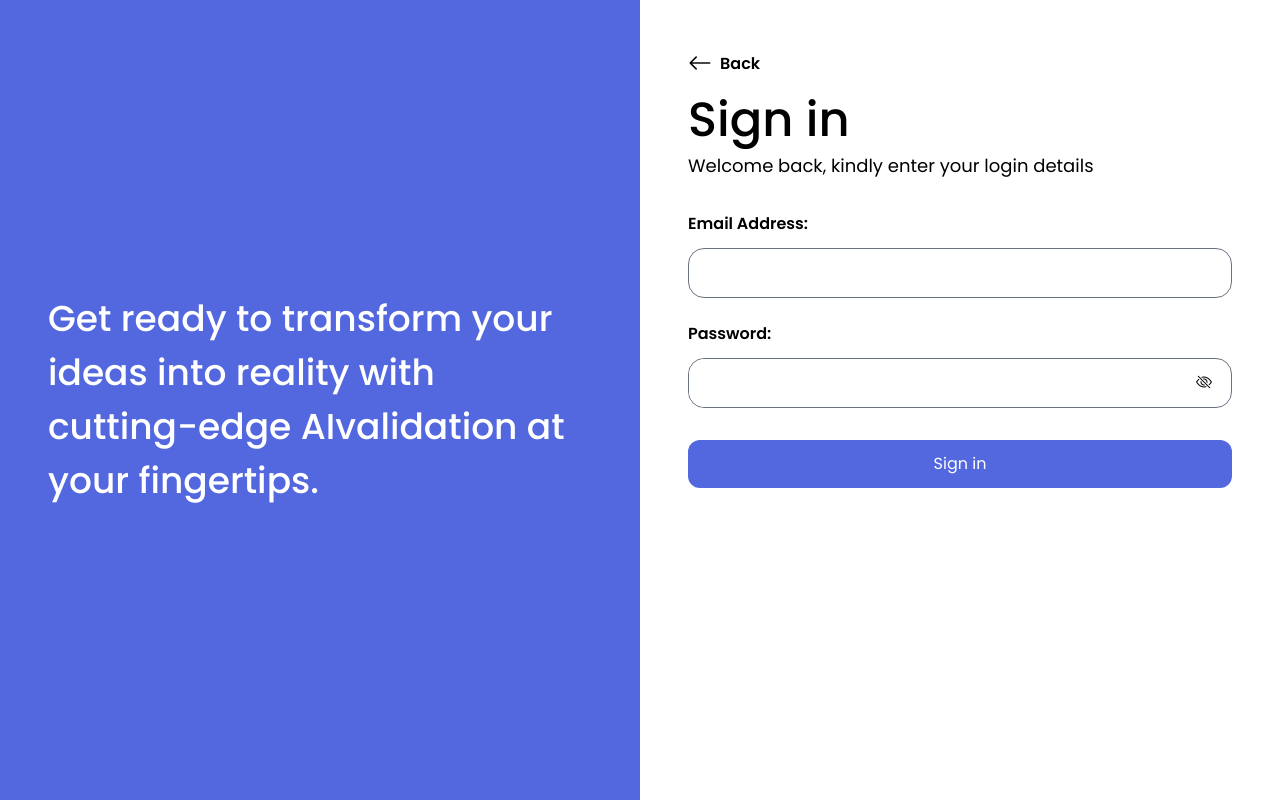
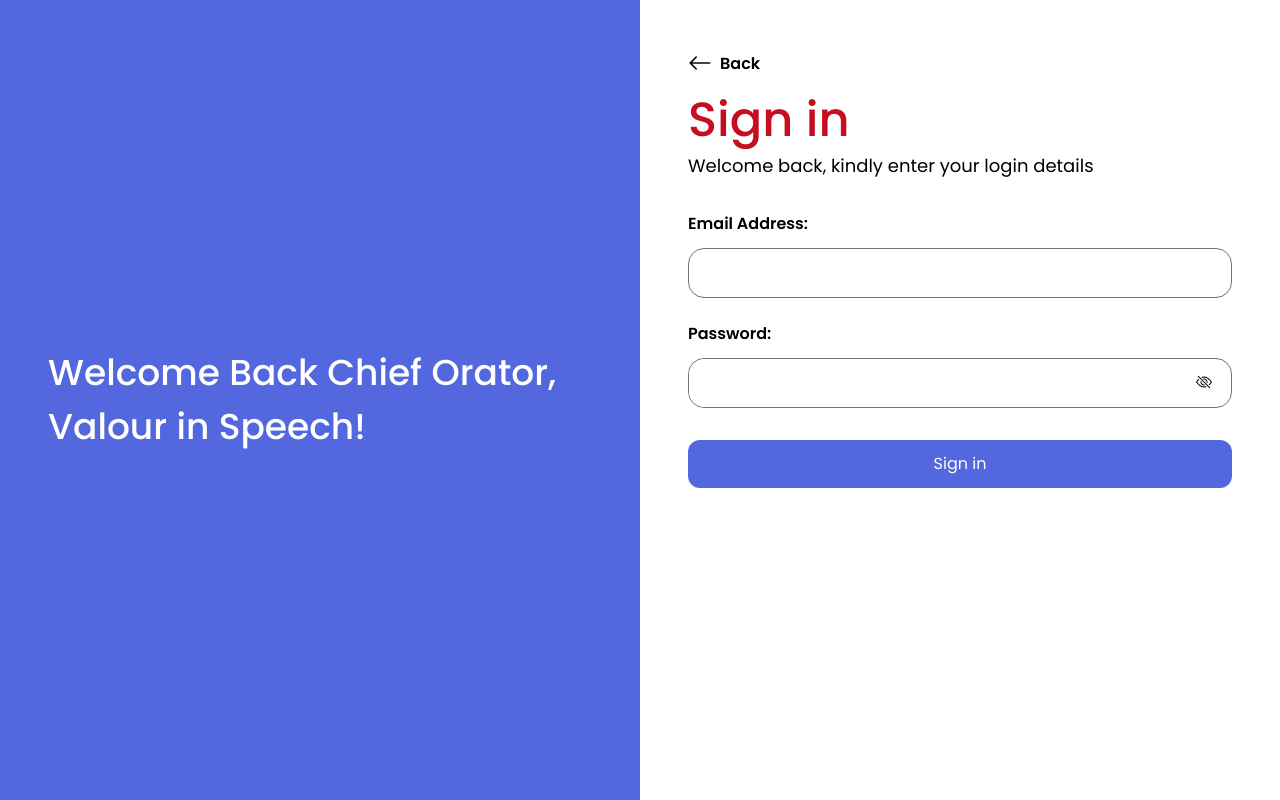
Before and after one commit to UC-HUB-HQ/LSUDS-WESITE, a React (Vite) app: page /signin in a window 1280 px wide. Built offline with nearby package versions, Linux system fonts and the light colour scheme; no server answers.

Commit message:
feat: add admin link to navigation and update sign-in flow

```diff
--- a/src/components/Footer.jsx
+++ b/src/components/Footer.jsx
@@ -1,4 +1,5 @@
 import logo from "../assets/logo.png";
+
 const Footer = () => {
   return (
     <footer className="pagePadding mt-16 bg-[#001F3F] py-16 text-white">
--- a/src/components/NavLinks.jsx
+++ b/src/components/NavLinks.jsx
@@ -36,6 +36,11 @@
             Contact Us
           </a>
         </li>
+        <li>
+          <Link onClick={closeSideBar} to="/admin">
+            Admin
+          </Link>
+        </li>
       </ul>
     </>
   );
--- a/src/components/ProtectedRoute.jsx
+++ b/src/components/ProtectedRoute.jsx
@@ -4,7 +4,7 @@
 const ProtectedRoute = ({ children }) => {
   const user = useUser();
 
-  return user.current ? <Outlet /> : <Navigate to="/login" />;
+  return user.current ? <Outlet /> : <Navigate to="/signin" />;
 };
 
 export default ProtectedRoute;
--- a/src/pages/SignIn.jsx
+++ b/src/pages/SignIn.jsx
@@ -2,10 +2,11 @@
 import { useNavigate } from "react-router-dom";
 import Loader from "../components/Loader";
 import Reveal from "../components/Reveal";
+import { Link } from "react-router-dom";
+import { useUser } from "../context/User";
 
 const SignIn = () => {
-
-  const navigate = useNavigate();
+  const { login } = useUser();
   const passwordInput = useRef(null);
 
   const [loginInfo, setLoginInfo] = useState({
@@ -21,9 +22,17 @@
 
   const [formSubmitted, setFormSubmitted] = useState(false);
 
+
   const userLogin = async (e) => {
     e.preventDefault();
     setFormSubmitted(true);
+    try {
+      await login(loginInfo.email, loginInfo.password);
+    } catch (error) {
+      setErrorMessage(error.message);
+    } finally {
+      setFormSubmitted(false);
+    }
   };
 
   const ErrorContainer = () => {
@@ -38,42 +47,76 @@
     );
   };
 
-
   return (
     <section className="flex min-h-full">
       {/*  */}
       <div className="w-[50%] mobile:hidden">
-            <div className=" bg-softBlue fixed flex h-full w-[50%] items-center justify-center px-[3em] text-white tab:px-[2em] mobile:hidden">
-                <h2 className="text-left text-4xl font-medium leading-[1.5em] tab:text-2xl">Get ready to transform your ideas into reality with cutting-edge AIvalidation at your fingertips.</h2>
+        <div className="fixed flex h-full w-[50%] items-center justify-center bg-softBlue px-[3em] text-white tab:px-[2em] mobile:hidden">
+          <h2 className="text-left text-4xl font-medium leading-[1.5em] tab:text-2xl">
+            Welcome Back Chief Orator, Valour in Speech!
+          </h2>
         </div>
       </div>
       {/*  */}
       <div className="className= w-[50%] p-[3em] tab:p-[2em] mobile:w-full">
         {/*  */}
         <header>
-                <div className="text-redbold mb-4 flex cursor-pointer items-center gap-2 font-semibold" onClick={() => navigate(-1)}>
+          <Link to="/">
+            <div
+              className="text-redbold mb-4 flex cursor-pointer items-center gap-2 font-semibold"
+            >
               <i className="bi bi-arrow-left text-2xl"></i>
               <p>Back</p>
             </div>
-                <h2 className="text-black001 text-5xl font-medium tab:text-3xl">Sign in</h2>
-                <p className="text-grayBlue mt-2 text-lg font-normal">Welcome back, kindly enter your login details</p>
+          </Link>
+          <h2 className="text-customRed text-5xl font-medium tab:text-3xl">
+            Sign in
+          </h2>
+          <p className="text-grayBlue mt-2 text-lg font-normal">
+            Welcome back, kindly enter your login details
+          </p>
         </header>
         {/*  */}
         <form className="authForm" onSubmit={userLogin} method="post">
           {errorMessage && <ErrorContainer />}
           <div className="inputContainer">
-                    <label className="authLabel" htmlFor="email">Email Address:</label>
-                    <input className="authInput" onChange={handleChange} name="email" id="email" type="email" required value={loginInfo.email} />
+            <label className="authLabel" htmlFor="email">
+              Email Address:
+            </label>
+            <input
+              className="authInput"
+              onChange={handleChange}
+              name="email"
+              id="email"
+              type="email"
+              required
+              value={loginInfo.email}
+            />
           </div>
           <div className="inputContainer">
-                    <label className="authLabel" htmlFor="password">Password:</label>
+            <label className="authLabel" htmlFor="password">
+              Password:
+            </label>
             <div className="authPasswordContainer">
-                        <input ref={passwordInput} className="authPasswordInput" onChange={handleChange} name="password" id="password" type="password" required value={loginInfo.password}/>
+              <input
+                ref={passwordInput}
+                className="authPasswordInput"
+                onChange={handleChange}
+                name="password"
+                id="password"
+                type="password"
+                required
+                value={loginInfo.password}
+              />
               <Reveal inputField={passwordInput} />
             </div>
           </div>
           <div>
-                    <button className="authSubmitInput" type="submit" disabled={formSubmitted}>
+            <button
+              className="authSubmitInput"
+              type="submit"
+              disabled={formSubmitted}
+            >
               {formSubmitted ? <Loader /> : "Sign in"}
             </button>
           </div>
```
Lines whose indentation alone changed are shown as unchanged.
